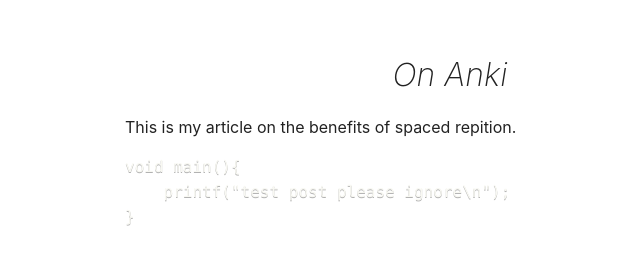
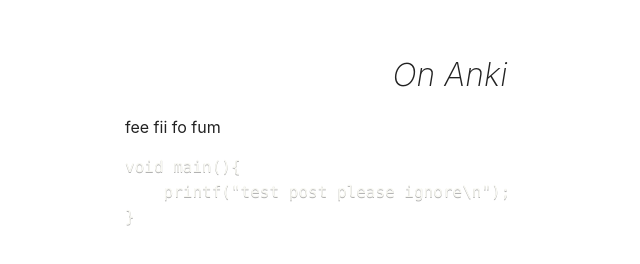
Before and after one commit to francisrmatt/eleventy-site, an Eleventy site: page src/posts/anki.md in a window 1280 px wide. Shown: the whole page, without its empty margins (190-830 px from the left). Built offline with nearby package versions, Linux system fonts and the light colour scheme; Eleventy itself is replaced by a stand-in of ours; code samples lack their colours; files that its build step writes are made by us from their sources; a web font is replaced by a local one.

Commit message:
minor change

````diff
--- a/src/posts/anki.md
+++ b/src/posts/anki.md
@@ -4,7 +4,7 @@ layout: 'layouts/post.html'
 displayOrder: 2
 ---
 
-This is my article on the benefits of spaced repition.
+fee fii fo fum
 
 ```clike
 void main(){
````
